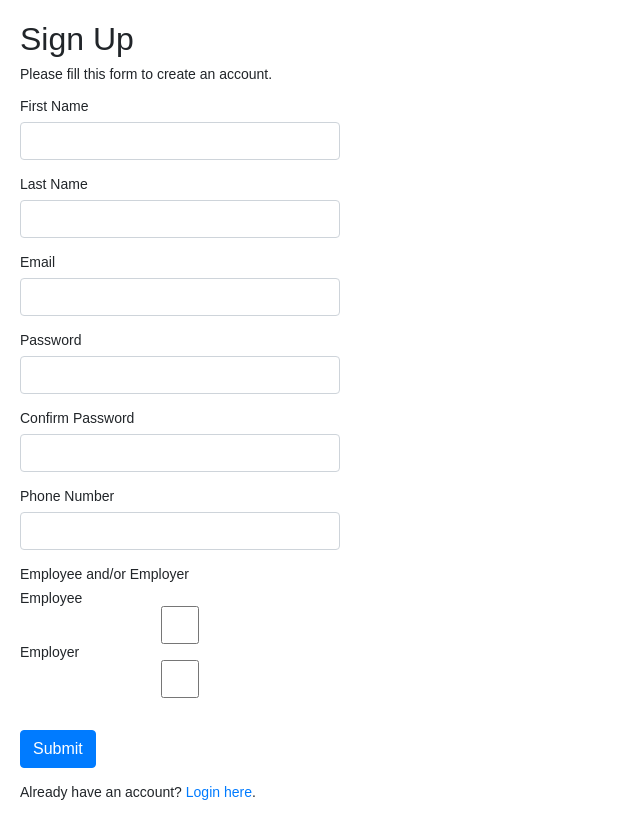
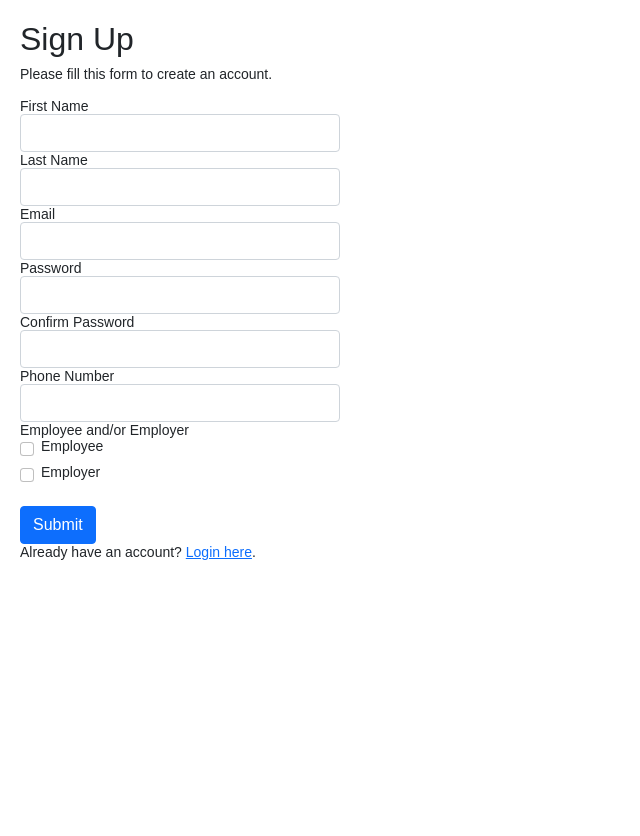
Before and after one commit to NarwhalDaCoder/CPSC-332-Project, a PHP site: page /register.php in a window 1280 px wide. Shown: the whole page, without its empty margins (0-640 px from the left). After the commit the page ends 560 px from the top, so only its background shows below. Run offline with PHP 8.4, Linux system fonts and the light colour scheme; data that the repository does not hold is empty; some libraries are stand-ins or nearby versions.

Commit message:
Changed register.php to bootstrap 5.1 Model views broke, fixed querries

```diff
--- a/register.php
+++ b/register.php
@@ -87,7 +87,11 @@ if ($_SERVER["REQUEST_METHOD"] == "POST")
 <head>
     <meta charset="UTF-8">
     <title>Sign Up</title>
-    <link rel="stylesheet" href="https://stackpath.bootstrapcdn.com/bootstrap/4.5.2/css/bootstrap.min.css">
+    <link href="https://cdn.jsdelivr.net/npm/bootstrap@5.1.3/dist/css/bootstrap.min.css" rel="stylesheet" integrity="sha384-1BmE4kWBq78iYhFldvKuhfTAU6auU8tT94WrHftjDbrCEXSU1oBoqyl2QvZ6jIW3" crossorigin="anonymous">
+
+    <script src="https://code.jquery.com/jquery-1.10.2.min.js"></script>
+    <script src="https://cdn.jsdelivr.net/npm/bootstrap@5.1.3/dist/js/bootstrap.bundle.min.js" integrity="sha384-ka7Sk0Gln4gmtz2MlQnikT1wXgYsOg+OMhuP+IlRH9sENBO0LRn5q+8nbTov4+1p" crossorigin="anonymous"></script>
+
     <style>
         body{ font: 14px sans-serif; }
         .wrapper{ width: 360px; padding: 20px; }
@@ -97,6 +101,8 @@ if ($_SERVER["REQUEST_METHOD"] == "POST")
     <div class="wrapper">
         <h2>Sign Up</h2>
         <p>Please fill this form to create an account.</p>
+        <div class="d-grid gap-3">
+
         <form action="<?php echo htmlspecialchars($_SERVER["PHP_SELF"]); ?>" method="post">
           <div class="form-group">
               <label>First Name</label>
@@ -148,15 +154,23 @@ if ($_SERVER["REQUEST_METHOD"] == "POST")
               }
 
             </script>
+
             <div class="form-group">
                 <label>Employee and/or Employer</label>
-
-                    <br>Employee<input type="checkbox" name="employee" id="employee" onchange="valueChanged()" class ="form-control <?php echo (!empty($employ_err)) ? 'is-invalid' : ''; ?>" value="<?php echo $employee; ?>" />
-                    Employer<input type="checkbox" name="employer" id="employer" onchange="empChanged()" class ="form-control <?php echo (!empty($employ_err)) ? 'is-invalid' : ''; ?>" value="<?php echo $employer; ?>"/>
+                <div class="form-check">
+                  <input class="form-check-input" type="checkbox" name="employee"  onchange="valueChanged()" value="" id="employee">
+                  <label class="form-check-label" for="flexCheckDefault">
+                    Employee
                   </label>
+                </div>
+                <div class="form-check">
+                  <input class="form-check-input" type="checkbox" name="employer"  onchange="empChanged()" value="" id="employer">
+                  <label class="form-check-label" for="flexCheckDefault">
+                    Employer
+                  </label>
+                </div>
                   <span class="invalid-feedback"><?php echo $employ_err ?></span>
             </div>
-
             <div class="form-group">
                 <div id="displayemployee" style="display:none;">
                 <label>Employee Education Level</label>
@@ -211,9 +225,16 @@ if ($_SERVER["REQUEST_METHOD"] == "POST")
                 }
 
               </script>
+
               <div class="form-group">
-                  <label>Include Address?</label><input type="checkbox" name="includeaddress" id="includeaddress" onchange="addressChanged()" class ="form-control"/>
+                <div class="form-check">
+                  <input class="form-check-input" type="checkbox" name="includeaddress"  onchange="addressChanged()" id="includeaddress">
+                  <label class="form-check-label" for="flexCheckDefault">
+                    include Address?
+                  </label>
+                </div>
                     <span class="invalid-feedback"><?php echo $employ_err ?></span>
+              </div>
               </div>
               <div id="displayaddress" style="display:none;">
               <div class="form-group">
@@ -231,22 +252,26 @@ if ($_SERVER["REQUEST_METHOD"] == "POST")
                   <input type="text" name="city" class="form-control <?php echo (!empty($city_err)) ? 'is-invalid' : ''; ?>" value="<?php echo $city; ?>">
                   <span class="invalid-feedback"><?php echo $city_err; ?></span>
               </div>
-              <select name = "states" class ="form-control <?php echo (!empty($states_err)) ? 'is-invalid' : ''; ?>" value="<?php echo $states; ?>">
-                 <option value="0">--- Choose a state ---</option>
-                 <?php include 'states.php';foreach ($states as $key => $value) { ?>
-	                  <option value="<?php echo $key; ?>"><?php echo $value; ?></option>
-	                 <?php } ?>
-
-                 </select>
-                 <span class="invalid-feedback"><?php echo $states_err; ?></span>
+              <label for="states"class="form-label">State</label>
+              <select name = "states" id="states" class ="form-select <?php echo (!empty($states_err)) ? 'is-invalid' : ''; ?>" value="<?php echo $states; ?>">
+                 <option value="0">Choose</option>
+                 <?php include 'states.php';
+                    foreach ($state as $key => $value)
+                    { ?>
+                 <option value="<?php echo $key; ?>"><?php echo $value; ?></option>
+                 <?php
+                    } ?>
+              </select>
+              <span class="invalid-feedback"><?php echo $states_err; ?></span>
                </div>
+            <br>
             </div>
-            <br>
             <div class="form-group">
                 <input type="submit" class="btn btn-primary" value="Submit">
             </div>
             <p>Already have an account? <a href="login.php">Login here</a>.</p>
         </form>
     </div>
+    </div>
 </body>
 </html>
```
Also changed, not shown: 1 other file.
